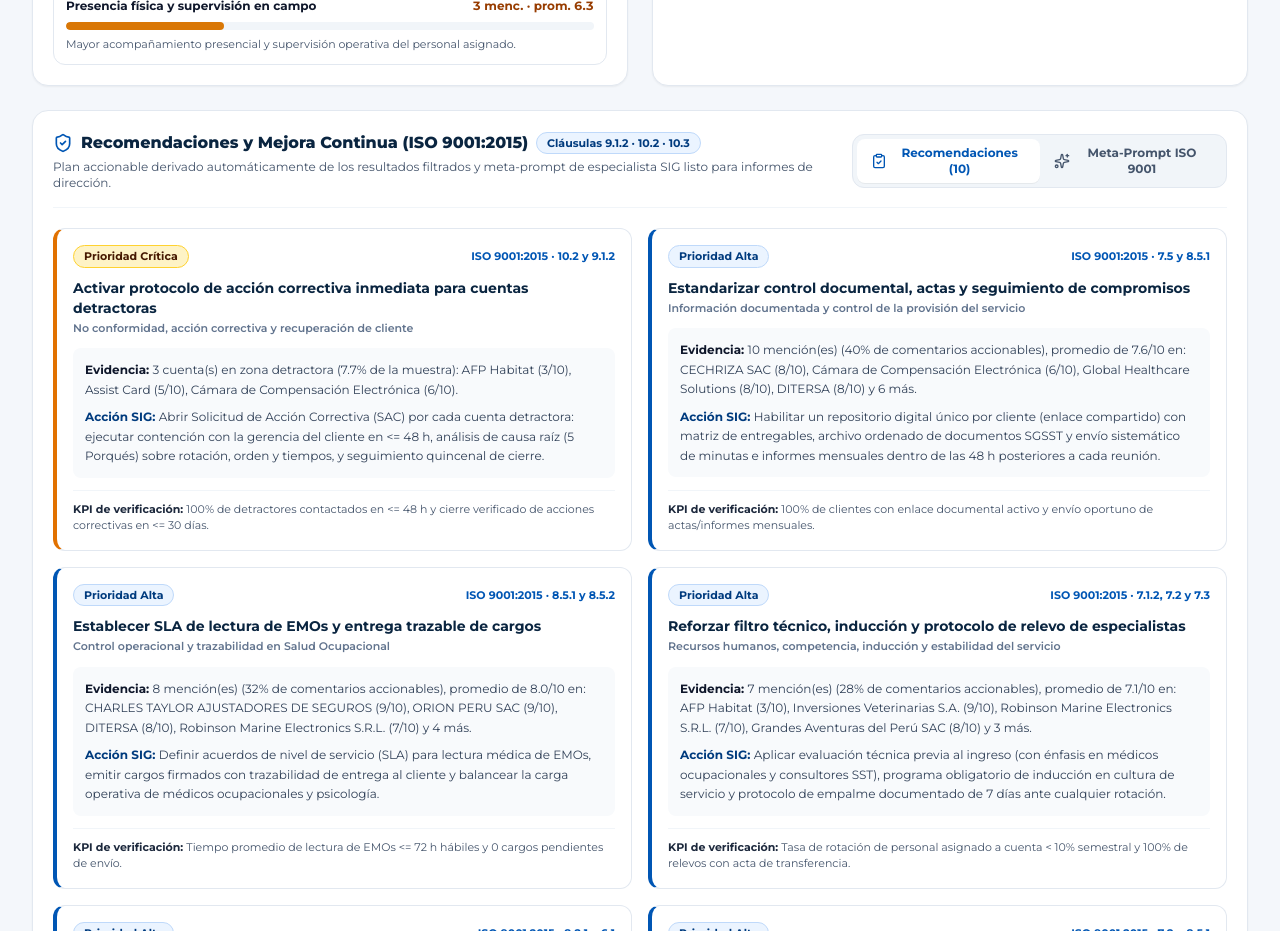
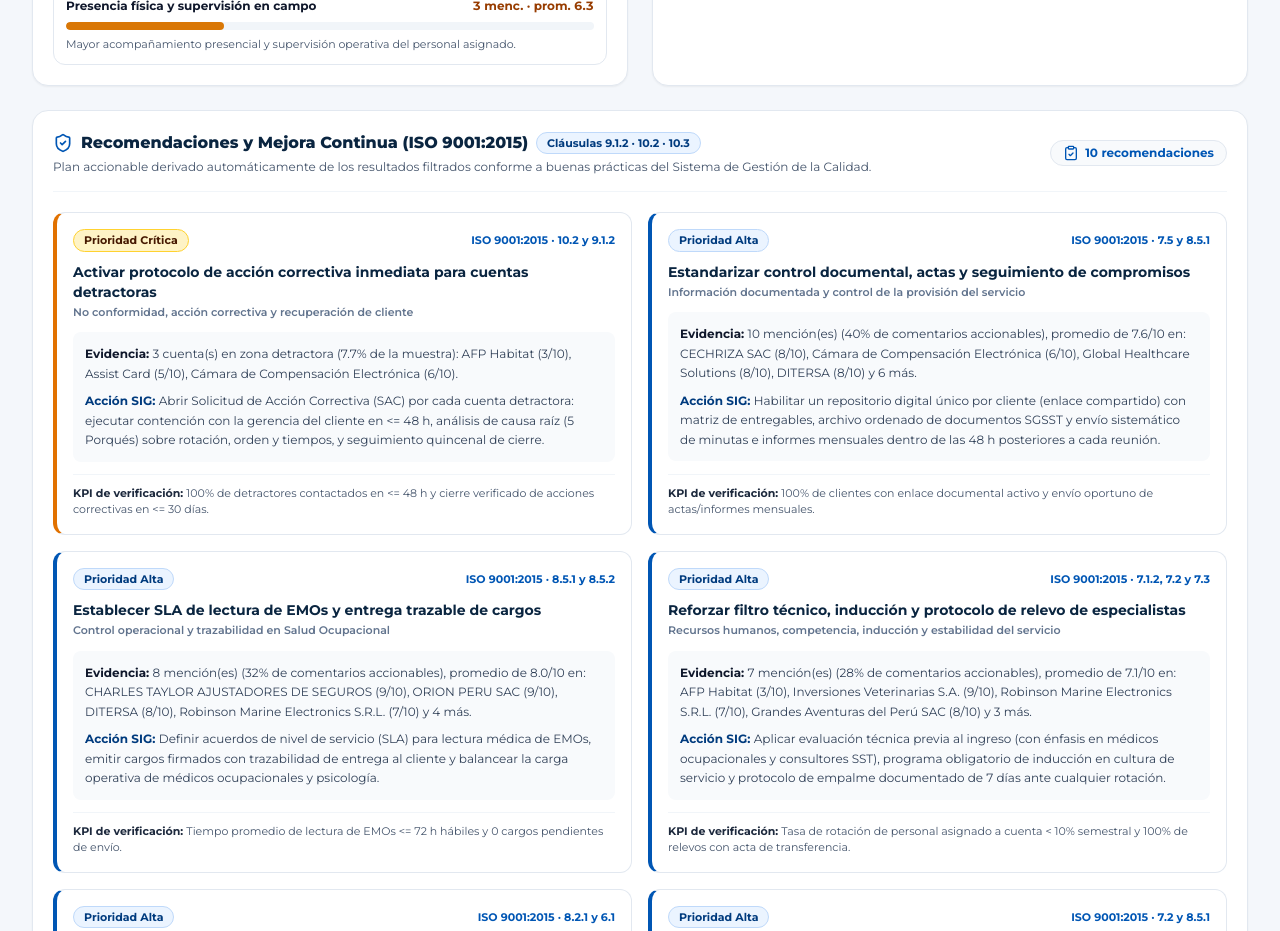
Before and after one commit to paulchuyesch/encuesta-2026-support-brigades, a Next.js app: page / in a window 1280 px wide. Shown: the part 1680-2611 px from the top of the page. Built offline with nearby package versions, Linux system fonts and the light colour scheme.

Commit message:
chore: hide meta-prompt tab from dashboard UI

```diff
--- a/src/components/RecommendationsSection.tsx
+++ b/src/components/RecommendationsSection.tsx
@@ -5,26 +5,17 @@ import {
   Check,
   ClipboardCheck,
   Copy,
-  Download,
   FileText,
   RotateCcw,
   ShieldCheck,
-  Sparkles,
 } from 'lucide-react';
-import { buildIso9001MetaPrompt } from '@/lib/iso-metaprompt';
 import {
   buildEditableRecommendationsDraft,
   generateIsoRecommendations,
 } from '@/lib/iso-recommendations';
-import type {
-  DashboardMetrics,
-  IsoPriority,
-  MetaPromptFocus,
-  SurveyResponse,
-} from '@/lib/types';
+import type { DashboardMetrics, IsoPriority, SurveyResponse } from '@/lib/types';
 
 interface RecommendationsSectionProps {
-  sourceName: string;
   responses: SurveyResponse[];
   metrics: DashboardMetrics;
   presentationMode: boolean;
@@ -57,38 +48,14 @@ const PRIORITY_STYLES: Record<
   },
 };
 
-const FOCUS_OPTIONS: Array<{ value: MetaPromptFocus; label: string; subtitle: string }> = [
-  {
-    value: 'ejecutivo',
-    label: 'Informe Ejecutivo + Plan 10.2',
-    subtitle: 'Para Gerencia y Jefatura Comercial',
-  },
-  {
-    value: 'revision_direccion',
-    label: 'Revisión por la Dirección (9.3)',
-    subtitle: 'Entrada formal del Comité SIG',
-  },
-  {
-    value: 'acciones_correctivas',
-    label: 'Matriz SAC / Causa Raíz (10.2)',
-    subtitle: '5 Porqués y contención de cuentas',
-  },
-];
-
 export function RecommendationsSection({
-  sourceName,
   responses,
   metrics,
   presentationMode,
   anonMap,
 }: RecommendationsSectionProps) {
-  const [activeTab, setActiveTab] = useState<'recommendations' | 'metaprompt'>(
-    'recommendations',
-  );
   const [customDraft, setCustomDraft] = useState<string | null>(null);
-  const [focus, setFocus] = useState<MetaPromptFocus>('ejecutivo');
-  const [customContext, setCustomContext] = useState('');
-  const [copiedTarget, setCopiedTarget] = useState<'draft' | 'prompt' | null>(null);
+  const [copiedDraft, setCopiedDraft] = useState(false);
 
   const recommendations = useMemo(
     () =>
@@ -108,60 +75,22 @@ export function RecommendationsSection({
 
   const effectiveDraft = customDraft ?? autoDraft;
 
-  const metaPrompt = useMemo(
-    () =>
-      buildIso9001MetaPrompt({
-        sourceName,
-        responses,
-        metrics,
-        recommendations,
-        presentationMode,
-        anonMap,
-        focus,
-        customContext,
-      }),
-    [
-      sourceName,
-      responses,
-      metrics,
-      recommendations,
-      presentationMode,
-      anonMap,
-      focus,
-      customContext,
-    ],
-  );
-
-  async function copyToClipboard(text: string, target: 'draft' | 'prompt') {
+  async function copyDraftToClipboard() {
     try {
-      await navigator.clipboard.writeText(text);
-      setCopiedTarget(target);
-      setTimeout(() => {
-        setCopiedTarget((prev) => (prev === target ? null : prev));
-      }, 2200);
+      await navigator.clipboard.writeText(effectiveDraft);
+      setCopiedDraft(true);
+      setTimeout(() => setCopiedDraft(false), 2200);
     } catch {
       // Clipboard API unavailable in restricted contexts
     }
   }
 
-  function downloadMarkdown(filename: string, content: string) {
-    const blob = new Blob([content], { type: 'text/markdown;charset=utf-8;' });
-    const url = URL.createObjectURL(blob);
-    const link = document.createElement('a');
-    link.href = url;
-    link.download = filename;
-    document.body.appendChild(link);
-    link.click();
-    document.body.removeChild(link);
-    URL.revokeObjectURL(url);
-  }
-
   return (
     <section
-      aria-label="Recomendaciones basadas en ISO 9001:2015 y Meta-Prompt especialista"
+      aria-label="Recomendaciones basadas en ISO 9001:2015"
       className="rounded-2xl border border-slate-200 bg-white p-5 shadow-xs"
     >
-      <div className="flex flex-col gap-4 border-b border-slate-100 pb-4 lg:flex-row lg:items-center lg:justify-between">
+      <div className="flex flex-col gap-3 border-b border-slate-100 pb-4 sm:flex-row sm:items-center sm:justify-between">
         <div>
           <div className="flex flex-wrap items-center gap-2">
             <ShieldCheck className="h-5 w-5 text-[#0056B4]" aria-hidden="true" />
@@ -173,49 +102,17 @@ export function RecommendationsSection({
             </span>
           </div>
           <p className="mt-1 text-xs text-slate-600">
-            Plan accionable derivado automáticamente de los resultados filtrados y meta-prompt de
-            especialista SIG listo para informes de dirección.
+            Plan accionable derivado automáticamente de los resultados filtrados conforme a buenas
+            prácticas del Sistema de Gestión de la Calidad.
           </p>
         </div>
 
-        <div
-          role="tablist"
-          aria-label="Vistas de recomendaciones ISO 9001"
-          className="no-print inline-flex rounded-xl border border-slate-200 bg-slate-100 p-1"
-        >
-          <button
-            type="button"
-            role="tab"
-            aria-selected={activeTab === 'recommendations'}
-            onClick={() => setActiveTab('recommendations')}
-            className={`inline-flex min-h-9 cursor-pointer items-center gap-1.5 rounded-lg px-3.5 py-1.5 text-xs font-bold transition-colors ${
-              activeTab === 'recommendations'
-                ? 'bg-white text-[#0056B4] shadow-2xs'
-                : 'text-slate-600 hover:text-slate-900'
-            }`}
-          >
+        <div className="inline-flex items-center gap-1.5 self-start rounded-full border border-slate-200 bg-slate-50 px-3 py-1 text-xs font-bold text-[#0056B4] sm:self-center">
           <ClipboardCheck className="h-4 w-4 shrink-0" aria-hidden="true" />
-            <span>Recomendaciones ({recommendations.length})</span>
-          </button>
-
-          <button
-            type="button"
-            role="tab"
-            aria-selected={activeTab === 'metaprompt'}
-            onClick={() => setActiveTab('metaprompt')}
-            className={`inline-flex min-h-9 cursor-pointer items-center gap-1.5 rounded-lg px-3.5 py-1.5 text-xs font-bold transition-colors ${
-              activeTab === 'metaprompt'
-                ? 'bg-white text-[#0056B4] shadow-2xs'
-                : 'text-slate-600 hover:text-slate-900'
-            }`}
-          >
-            <Sparkles className="h-4 w-4 shrink-0" aria-hidden="true" />
-            <span>Meta-Prompt ISO 9001</span>
-          </button>
+          <span>{recommendations.length} recomendaciones</span>
         </div>
       </div>
 
-      {activeTab === 'recommendations' ? (
       <div className="mt-5 space-y-6">
         {recommendations.length === 0 ? (
           <p className="rounded-xl bg-slate-50 p-4 text-xs font-medium text-slate-600">
@@ -296,15 +193,15 @@ export function RecommendationsSection({
 
               <button
                 type="button"
-                  onClick={() => void copyToClipboard(effectiveDraft, 'draft')}
+                onClick={() => void copyDraftToClipboard()}
                 className="inline-flex min-h-8 cursor-pointer items-center gap-1 rounded-lg border border-slate-300 bg-white px-2.5 py-1 text-[11px] font-semibold text-slate-700 hover:bg-slate-50"
               >
-                  {copiedTarget === 'draft' ? (
+                {copiedDraft ? (
                   <Check className="h-3.5 w-3.5 text-emerald-600" aria-hidden="true" />
                 ) : (
                   <Copy className="h-3.5 w-3.5 text-slate-600" aria-hidden="true" />
                 )}
-                  <span>{copiedTarget === 'draft' ? 'Copiado' : 'Copiar texto'}</span>
+                <span>{copiedDraft ? 'Copiado' : 'Copiar texto'}</span>
               </button>
             </div>
           </div>
@@ -323,92 +220,6 @@ export function RecommendationsSection({
           />
         </div>
       </div>
-      ) : (
-        <div className="mt-5 space-y-4">
-          <div className="grid grid-cols-1 gap-3 md:grid-cols-3">
-            {FOCUS_OPTIONS.map((opt) => {
-              const selected = focus === opt.value;
-              return (
-                <button
-                  key={opt.value}
-                  type="button"
-                  onClick={() => setFocus(opt.value)}
-                  className={`cursor-pointer rounded-xl border p-3 text-left transition-colors ${
-                    selected
-                      ? 'border-[#0056B4] bg-[#EBF4FF]'
-                      : 'border-slate-200 bg-white hover:bg-slate-50'
-                  }`}
-                >
-                  <p
-                    className={`text-xs font-bold ${
-                      selected ? 'text-[#003B7E]' : 'text-slate-900'
-                    }`}
-                  >
-                    {opt.label}
-                  </p>
-                  <p className="mt-0.5 text-[11px] text-slate-600">{opt.subtitle}</p>
-                </button>
-              );
-            })}
-          </div>
-
-          <div>
-            <label
-              htmlFor="metaprompt-context"
-              className="block text-xs font-bold text-slate-700"
-            >
-              Contexto operativo opcional (objetivos del trimestre, capacidad de equipo o restricciones)
-            </label>
-            <input
-              id="metaprompt-context"
-              type="text"
-              value={customContext}
-              onChange={(e) => setCustomContext(e.target.value)}
-              placeholder="Ej. Priorizar retención de cuentas corporativas y reducir rotación médica antes de Q1 2027..."
-              className="mt-1.5 min-h-10 w-full rounded-lg border border-slate-300 bg-white px-3 py-2 text-xs text-slate-800 placeholder:text-slate-400 focus:border-[#0056B4] focus:outline-none focus:ring-2 focus:ring-[#0056B4]/20"
-            />
-          </div>
-
-          <div className="rounded-xl border border-slate-200 bg-[#0A2540] text-slate-100">
-            <div className="flex flex-wrap items-center justify-between gap-2 border-b border-slate-700/80 px-4 py-2.5">
-              <span className="text-xs font-bold text-blue-200">
-                Meta-Prompt Especialista ISO 9001:2015 · Inyectado con datos en tiempo real
-                {presentationMode ? ' (Modo Anonimizado)' : ''}
-              </span>
-
-              <div className="flex items-center gap-2">
-                <button
-                  type="button"
-                  onClick={() => void copyToClipboard(metaPrompt, 'prompt')}
-                  className="inline-flex min-h-8 cursor-pointer items-center gap-1.5 rounded-lg bg-[#0056B4] px-3 py-1 text-xs font-semibold text-white transition-colors hover:bg-[#0066D6]"
-                >
-                  {copiedTarget === 'prompt' ? (
-                    <Check className="h-3.5 w-3.5" aria-hidden="true" />
-                  ) : (
-                    <Copy className="h-3.5 w-3.5" aria-hidden="true" />
-                  )}
-                  <span>{copiedTarget === 'prompt' ? 'Meta-Prompt copiado' : 'Copiar Meta-Prompt'}</span>
-                </button>
-
-                <button
-                  type="button"
-                  onClick={() =>
-                    downloadMarkdown(`meta-prompt-iso9001-${focus}.md`, metaPrompt)
-                  }
-                  className="inline-flex min-h-8 cursor-pointer items-center gap-1.5 rounded-lg border border-slate-600 bg-slate-800/70 px-3 py-1 text-xs font-semibold text-slate-100 transition-colors hover:bg-slate-700"
-                >
-                  <Download className="h-3.5 w-3.5" aria-hidden="true" />
-                  <span>.MD</span>
-                </button>
-              </div>
-            </div>
-
-            <pre className="max-h-96 overflow-auto p-4 font-mono text-[11px] leading-relaxed whitespace-pre-wrap text-slate-100">
-              {metaPrompt}
-            </pre>
-          </div>
-        </div>
-      )}
     </section>
   );
 }
--- a/src/components/SurveyDashboard.tsx
+++ b/src/components/SurveyDashboard.tsx
@@ -163,7 +163,6 @@ export function SurveyDashboard({ initialDataset }: SurveyDashboardProps) {
         />
 
         <RecommendationsSection
-          sourceName={dataset.sourceName}
           responses={filteredResponses}
           metrics={metrics}
           presentationMode={presentationMode}
```
Lines whose indentation alone changed are shown as unchanged.
